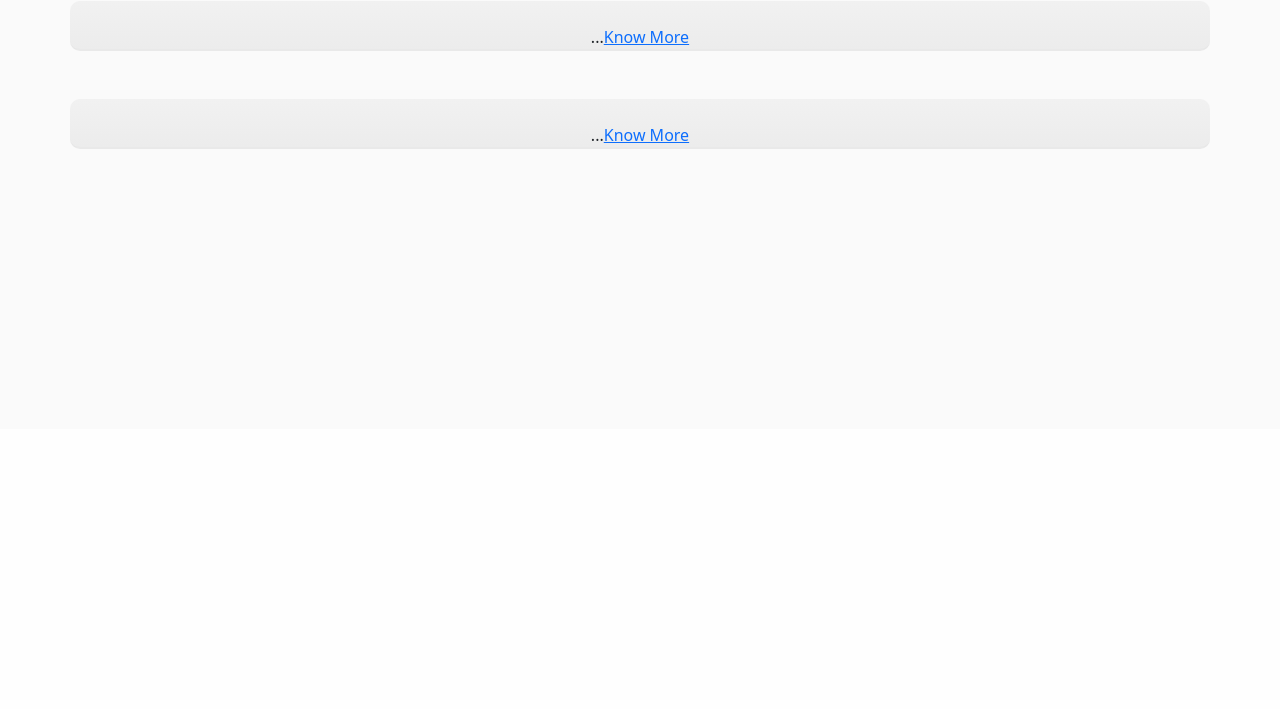
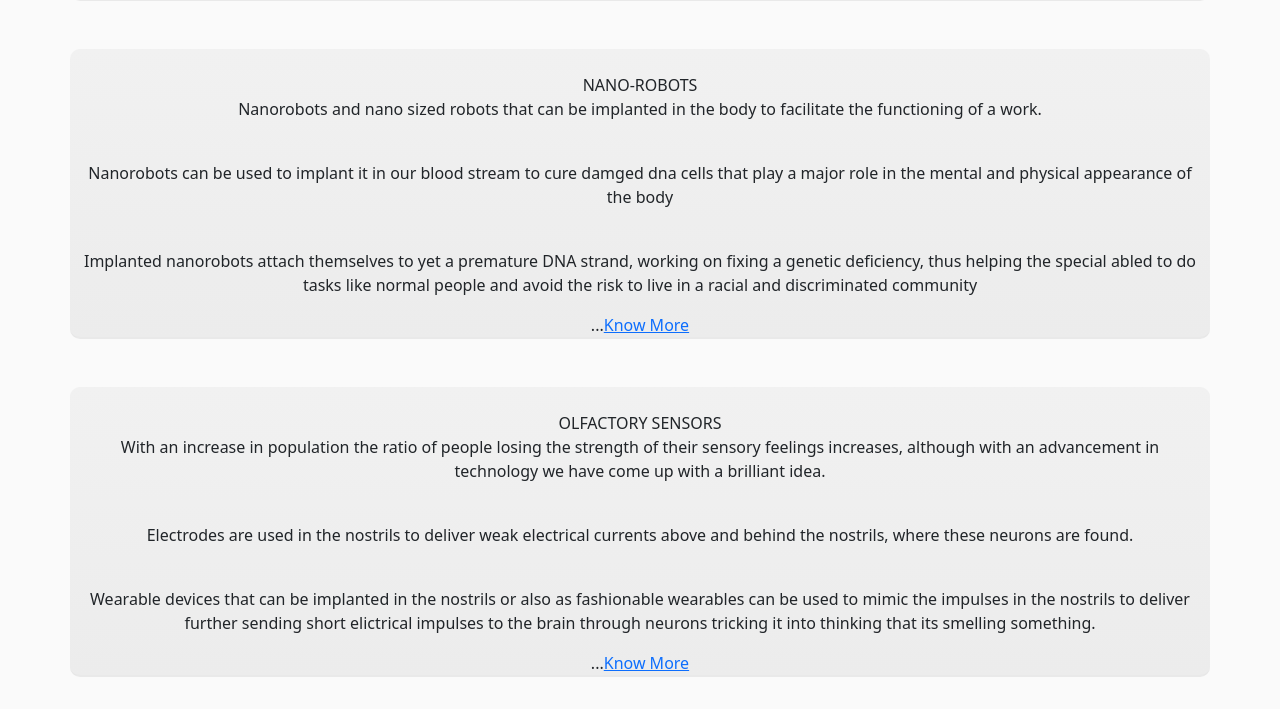
Before and after one commit to KingHacker9000/HackathonDTEC2022, a Flask app: page / in a window 1280 px wide. Shown: the part 371-1080 px from the top of the page. Before the commit the page ends 520 px from the top, so only its background shows below. Run offline with Flask 2, Linux system fonts and the light colour scheme.

Commit message:
wearable

```diff
--- a/templates/home.html
+++ b/templates/home.html
@@ -10,7 +10,7 @@
             <img src="" alt="">
         </div>
         <div class="info">
-            <div class="name"></div>
+            <div class="name">NEURALINK</div>
             <div class="description">
 
             ...<a href="product.html">Know More</a></div>
@@ -21,7 +21,7 @@
             <img src="" alt="">
         </div>
         <div class="info">
-            <div class="name"></div>
+            <div class="name">XSMART GLASSES</div>
             <div class="description">
 
             ...<a href="product.html">Know More</a></div>
@@ -32,8 +32,16 @@
             <img src="" alt="">
         </div>
         <div class="info">
-            <div class="name"></div>
+            <div class="name">NANO-ROBOTS</div>
+
             <div class="description">
+            <p> Nanorobots and nano sized robots that can be implanted in the body to facilitate the functioning of a work.</p>
+            <br>
+            <p>Nanorobots can be used to implant it in our blood stream to cure damged dna cells that play a major role in the mental and physical appearance of the body</p>
+            <br>
+            <p>
+                Implanted nanorobots attach themselves to yet a premature DNA strand, working on fixing a genetic deficiency, thus helping the special abled to do tasks like normal people and avoid the risk to live in a racial and discriminated community
+            </p>
 
             ...<a href="product.html">Know More</a></div>
         </div>
@@ -43,10 +51,15 @@
             <img src="" alt="">
         </div>
         <div class="info">
-            <div class="name"></div>
+            <div class="name">OLFACTORY SENSORS</div>
             <div class="description">
+                <p>With an increase in population the ratio of people losing the strength of their sensory feelings increases, although with an advancement in technology we have come up with a brilliant idea.</p>
+                <br>
+                <p>Electrodes are used in the nostrils to deliver weak electrical currents above and behind the nostrils, where these neurons are found.</p>
+                <br>
+                <p>Wearable devices that can be implanted in the nostrils or also as fashionable wearables can be used to mimic the impulses in the nostrils to deliver further sending short elictrical impulses to the brain through neurons tricking it into thinking that its smelling something. </p>
 
-            ...<a href="product.html">Know More</a></div>
+                ...<a href="product.html">Know More</a></div>
         </div>
     </div>
 </div>
```
